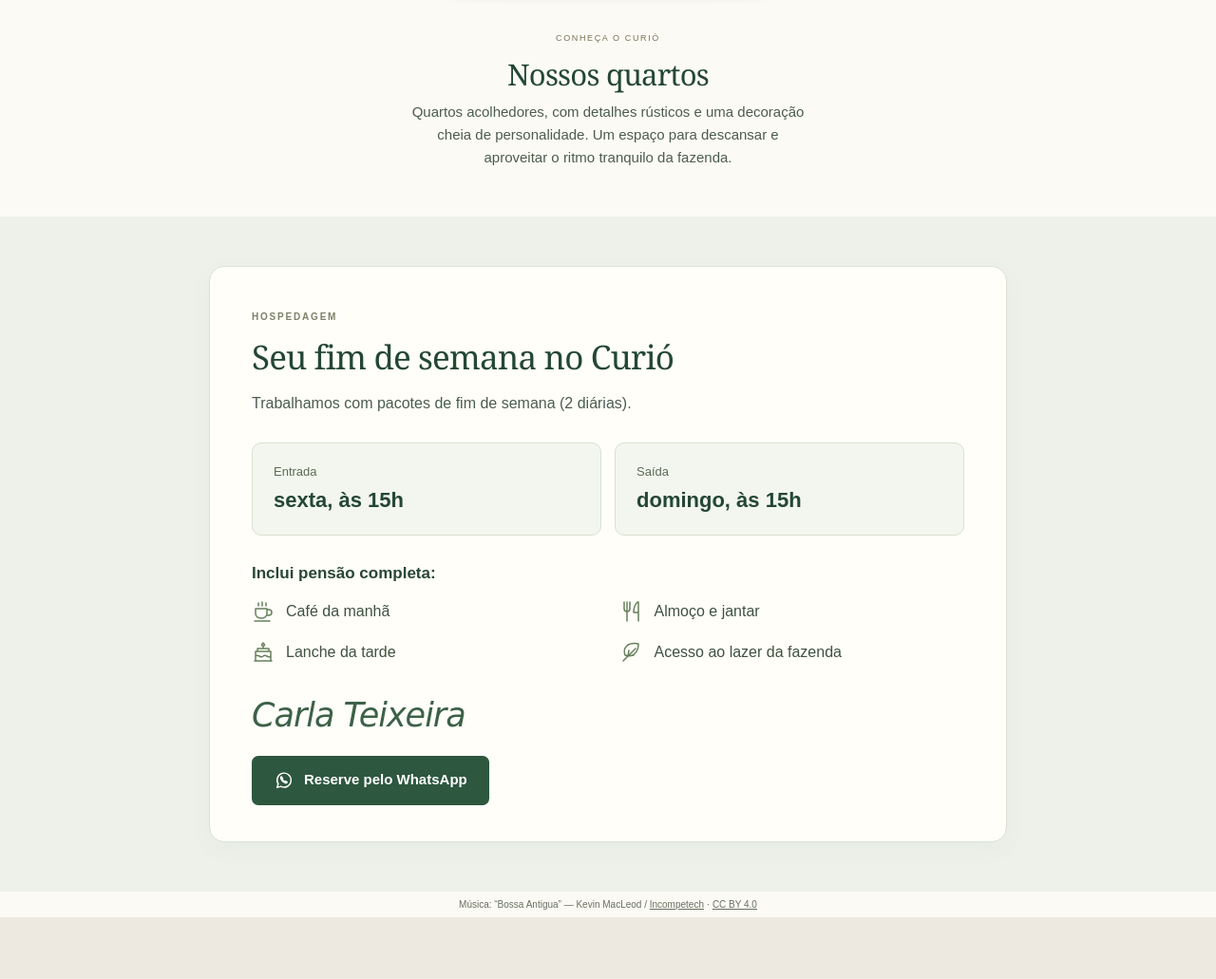
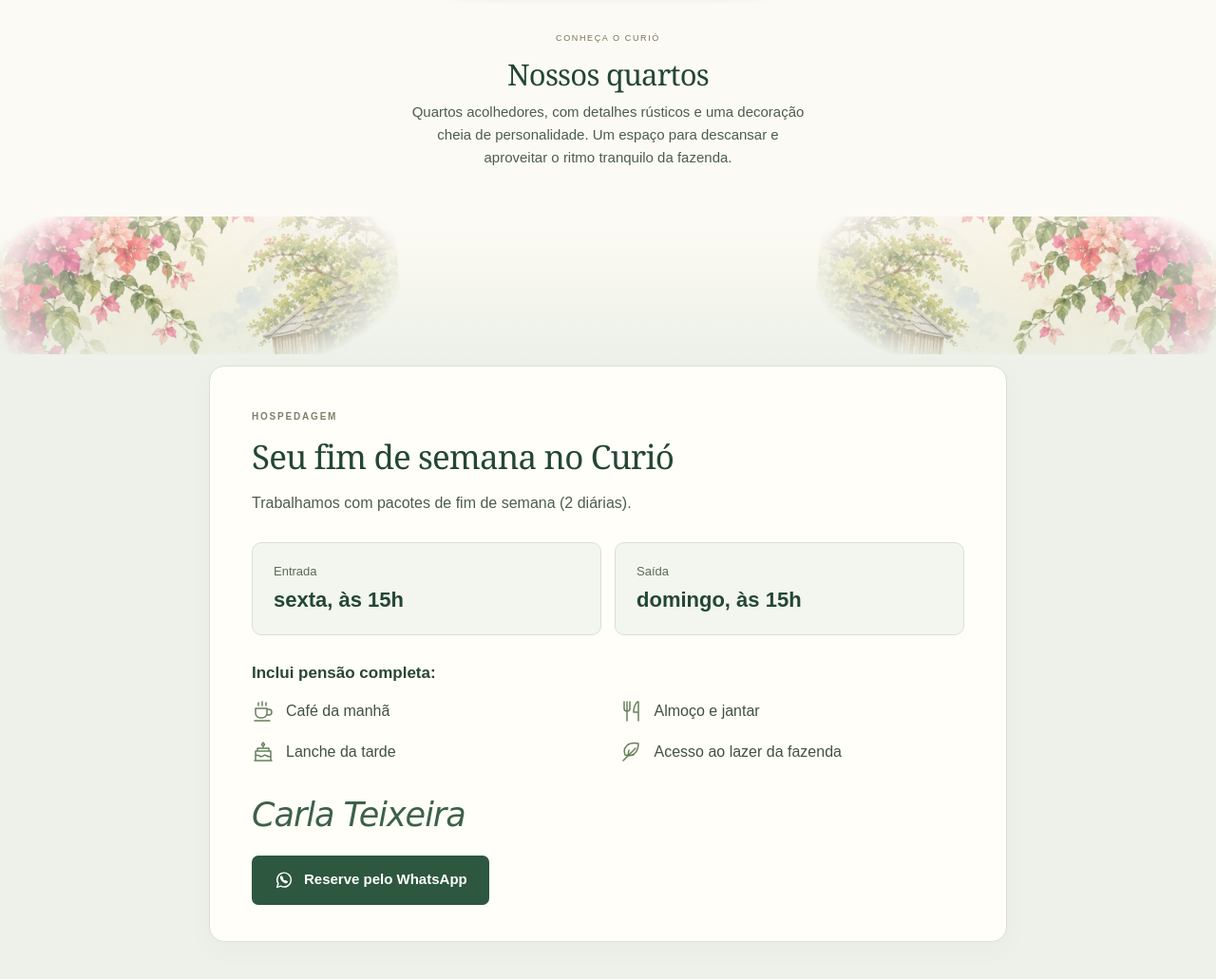
Before and after one commit to supernovasites/curio, a website: page index.html in a window 1280 px wide. Shown: the part 979-2010 px from the top of the page at 95% size. Before the commit the page ends 1945 px from the top, so only its background shows below. Drawn offline with Linux system fonts and the light colour scheme.

Commit message:
Add watercolor floral transition, strengthen neighboring previews and remove ambient music

```diff
--- a/index.html
+++ b/index.html
@@ -127,6 +127,15 @@ html{scroll-behavior:smooth;scroll-padding-top:25px}.screen{min-height:0;padding
 .curio-story-card:not(.is-current){mask-image:linear-gradient(180deg,#000 0%,#000 78%,transparent 100%);-webkit-mask-image:linear-gradient(180deg,#000 0%,#000 78%,transparent 100%)}
 @media(max-width:800px){.curio-intro:before{top:80px;height:620px;aspect-ratio:auto;background-size:auto 620px}}
 @media(max-width:480px){.curio-intro:before{top:76px;height:560px;background-size:auto 560px;mask-image:linear-gradient(180deg,transparent 0%,#000 23%,#000 72%,transparent 100%);-webkit-mask-image:linear-gradient(180deg,transparent 0%,#000 23%,#000 72%,transparent 100%)}}
+.curio-story-card.is-before,.curio-story-card.is-after{opacity:.82}.curio-story-card:not(.is-current){mask-image:linear-gradient(180deg,#000 0%,#000 90%,transparent 100%);-webkit-mask-image:linear-gradient(180deg,#000 0%,#000 90%,transparent 100%)}
+
+/* Reuse the original watercolor blooms to join the lower sections. */
+.curio-floral-transition{position:relative;height:145px;overflow:hidden;background:linear-gradient(180deg,#fcfaf5 0%,#f7f7ef 42%,#edf1e9 100%)}
+.curio-floral-transition span{position:absolute;display:block;pointer-events:none;width:440px;height:210px;top:-35px;background-image:url('curio-aquarela.jpg');background-repeat:no-repeat;background-size:690px 460px;mix-blend-mode:multiply;opacity:.7;mask-image:radial-gradient(ellipse at center,#000 15%,#000b 45%,transparent 74%);-webkit-mask-image:radial-gradient(ellipse at center,#000 15%,#000b 45%,transparent 74%)}
+.curio-floral-transition span:first-child{left:-20px;background-position:left top;transform:rotate(-5deg)}.curio-floral-transition span:last-child{right:-20px;background-position:left top;transform:scaleX(-1) rotate(-5deg)}
+.curio-stay-section{padding-top:12px}
+@media(max-width:800px){.curio-floral-transition{height:115px}.curio-floral-transition span{width:300px;height:175px;top:-30px;background-size:540px 360px}.curio-floral-transition span:first-child{left:-70px}.curio-floral-transition span:last-child{right:-65px}.curio-stay-section{padding-top:8px}}
+@media(max-width:480px){.curio-floral-transition{height:100px}.curio-floral-transition span{width:250px;height:155px;top:-25px;background-size:480px 320px;opacity:.65}.curio-floral-transition span:first-child{left:-70px}.curio-floral-transition span:last-child{right:-65px}}
 </style><script type="module" src="/metricas.js?v=20261116-3"></script></head><body><main class="shell"><div class="curio-intro"><section class="screen cover" id="capa" aria-label="Boas-vindas ao Hotel Fazenda Curió">
 <header class="home-header"><a href="#capa" class="home-brand" aria-label="Hotel Fazenda Curió — início"><img class="logo" src="logo.jpg" alt=""><span>Fazenda Curió<small>HOTEL FAZENDA</small></span></a></header>
 <div class="home-hero"><div class="home-copy"><span class="eyebrow">SINTA-SE EM CASA</span><h1>Sua casa de campo<br><em>pertinho de Belém</em></h1><p>Natureza, conforto e boa gastronomia.</p></div><img class="home-art" src="curio-aquarela.jpg" alt="Aquarela da Casa da Árvore do Curió, cercada de folhagens e bougainvílias rosas, magenta e brancas"></div>
@@ -149,6 +158,7 @@ html{scroll-behavior:smooth;scroll-padding-top:25px}.screen{min-height:0;padding
   </div>
 </section>
 </div>
+<div class="curio-floral-transition" aria-hidden="true"><span></span><span></span></div>
 <section class="curio-stay-section" aria-labelledby="curio-stay-title">
   <div class="curio-stay-card">
     <header class="curio-stay-heading"><span>HOSPEDAGEM</span><h2 id="curio-stay-title">Seu fim de semana no Curió</h2><p>Trabalhamos com <strong>pacotes de fim de semana (2 diárias).</strong></p></header>
@@ -169,12 +179,12 @@ html{scroll-behavior:smooth;scroll-padding-top:25px}.screen{min-height:0;padding
 
 
 
-</main><p class="music-attribution">Música: “Bossa Antigua” — Kevin MacLeod / <a href="https://incompetech.com/">Incompetech</a> · <a href="https://creativecommons.org/licenses/by/4.0/">CC BY 4.0</a></p><audio id="ambient-music" src="https://incompetech.com/music/royalty-free/mp3-royaltyfree/Bossa%20Antigua.mp3" preload="none" autoplay loop></audio><script>const ambientAudio=document.getElementById('ambient-music');ambientAudio.volume=.126;ambientAudio.play().catch(()=>{});</script><script>
+</main><script>
 (()=>{
  const root=document.querySelector('[data-curio-stories]');if(!root)return;
- const cards=[...root.querySelectorAll('[data-story]')],placeholders=cards.map(c=>c.querySelector('video')),sources=placeholders.map(v=>({src:v.dataset.src,poster:v.poster,label:v.getAttribute('aria-label')})),player=placeholders[0],stage=root.querySelector('.curio-story-stage'),actions=root.querySelector('[data-video-actions]'),sound=root.querySelector('[data-story-sound]'),pause=root.querySelector('[data-story-pause]'),retry=root.querySelector('.curio-video-retry'),status=root.querySelector('.curio-story-status'),ambient=document.getElementById('ambient-music');
+ const cards=[...root.querySelectorAll('[data-story]')],placeholders=cards.map(c=>c.querySelector('video')),sources=placeholders.map(v=>({src:v.dataset.src,poster:v.poster,label:v.getAttribute('aria-label')})),player=placeholders[0],stage=root.querySelector('.curio-story-stage'),actions=root.querySelector('[data-video-actions]'),sound=root.querySelector('[data-story-sound]'),pause=root.querySelector('[data-story-pause]'),retry=root.querySelector('.curio-video-retry'),status=root.querySelector('.curio-story-status');
  const texts=[{title:'Nossos quartos',description:'Quartos acolhedores, com detalhes rústicos e uma decoração cheia de personalidade. Um espaço para descansar e aproveitar o ritmo tranquilo da fazenda.'},{title:'Um cantinho de paz',description:'Cercada de verde, nossa capela é um convite à pausa. Um cantinho para fazer uma oração, contemplar os detalhes e encontrar tranquilidade em meio à natureza.'},{title:'A Casa da Árvore',description:'Entre flores e árvores, a construção de madeira e sua varanda se integram à paisagem. Conheça de perto um dos cenários mais encantadores do Curió e aprecie a fazenda de outro ângulo.'}];
- let current=0,inView=false,userPaused=false,muted=false,attempt=0,pointer=null,ambientWasPlaying=false,userMuted=false;
+ let current=0,inView=false,userPaused=false,muted=false,attempt=0,pointer=null,userMuted=false;
  placeholders.forEach((v,i)=>{const image=document.createElement('img');image.src=sources[i].poster;image.alt='';image.className='curio-story-poster';cards[i].prepend(image);if(i)v.remove()});
  function sync(){sound.dataset.muted=String(muted);sound.setAttribute('aria-label',muted?'Ativar som do vídeo':'Desativar som do vídeo');sound.setAttribute('aria-pressed',String(!muted));sound.querySelector('[data-sound-label]').hidden=!muted;pause.dataset.paused=String(player.paused);pause.setAttribute('aria-label',player.paused?'Reproduzir vídeo':'Pausar vídeo')}
  function show(){const text=texts[current];root.querySelector('[data-story-title]').textContent=text.title;root.querySelector('[data-story-description]').textContent=text.description;cards.forEach((card,i)=>{card.classList.toggle('is-current',i===current);card.classList.toggle('is-before',i===(current+2)%3);card.classList.toggle('is-after',i===(current+1)%3);card.querySelector('.curio-story-peek').hidden=i===current});cards[current].append(actions,retry);sync()}
@@ -182,10 +192,10 @@ html{scroll-behavior:smooth;scroll-padding-top:25px}.screen{min-height:0;padding
  function play(){const ticket=++attempt;prepare();retry.hidden=true;status.textContent='';const valid=()=>ticket===attempt&&inView&&!document.hidden&&!userPaused;const success=()=>{if(!valid()){if(ticket===attempt)player.pause();return}retry.hidden=true;sync()};const failed=()=>{if(valid()){retry.hidden=false;status.textContent='Toque no vídeo para tentar reproduzir.';sync()}};Promise.resolve(player.play()).then(success).catch(error=>{if(!valid())return;if(!muted&&error.name==='NotAllowedError'){muted=true;player.muted=true;sync();Promise.resolve(player.play()).then(success).catch(failed)}else failed()})}
  function select(index,manual=false){attempt++;player.pause();current=(index+3)%3;if(manual)userPaused=false;prepare();retry.hidden=true;show();if(inView&&!document.hidden&&!userPaused)play()}
  function toggle(){if(player.paused){userPaused=false;play()}else{userPaused=true;attempt++;player.pause();retry.hidden=true;sync()}}
- function visibilityPause(){attempt++;player.pause();sync();if(ambientWasPlaying&&!inView&&!document.hidden){ambient.play().catch(()=>{});ambientWasPlaying=false}}
+ function visibilityPause(){attempt++;player.pause();sync();}
  sound.addEventListener('click',()=>{muted=!muted;userMuted=muted;player.muted=muted;if(player.paused&&!userPaused)play();sync()});pause.addEventListener('click',toggle);retry.addEventListener('click',()=>{userPaused=false;play()});
  cards.forEach((card,i)=>card.querySelector('.curio-story-peek').addEventListener('click',()=>select(i,true)));
- player.addEventListener('play',()=>{if(!inView||document.hidden){player.pause();return}if(ambient&&!ambient.paused){ambientWasPlaying=true;ambient.pause()}retry.hidden=true;sync()});player.addEventListener('pause',sync);player.addEventListener('ended',()=>{if(inView&&!document.hidden&&!userPaused)select(current+1)});player.addEventListener('error',()=>{retry.hidden=false;status.textContent='Não foi possível carregar este vídeo. Deslize para ver o próximo.';sync()});
+ player.addEventListener('play',()=>{if(!inView||document.hidden){player.pause();return}retry.hidden=true;sync()});player.addEventListener('pause',sync);player.addEventListener('ended',()=>{if(inView&&!document.hidden&&!userPaused)select(current+1)});player.addEventListener('error',()=>{retry.hidden=false;status.textContent='Não foi possível carregar este vídeo. Deslize para ver o próximo.';sync()});
  stage.addEventListener('pointerdown',event=>{if(event.target.closest('button'))return;pointer={x:event.clientX,y:event.clientY,id:event.pointerId}});stage.addEventListener('pointerup',event=>{if(!pointer||pointer.id!==event.pointerId)return;const dx=event.clientX-pointer.x,dy=event.clientY-pointer.y;pointer=null;if(Math.abs(dx)>45&&Math.abs(dx)>Math.abs(dy)*1.25)select(current+(dx<0?1:-1),true);else if(Math.abs(dx)<12&&Math.abs(dy)<12)toggle()});stage.addEventListener('pointercancel',()=>{pointer=null});
  root.addEventListener('keydown',event=>{if(event.key==='ArrowRight'||event.key==='ArrowLeft'){event.preventDefault();select(current+(event.key==='ArrowRight'?1:-1),true)}else if(event.key===' '&&event.target===root){event.preventDefault();toggle()}});
  function unlockVideoAudio(event){if(!event.isTrusted||userMuted||!muted||event.target.closest('[data-story-sound]'))return;muted=false;player.muted=false;player.volume=1;if(inView&&!document.hidden&&!userPaused)play();else sync()}
```
